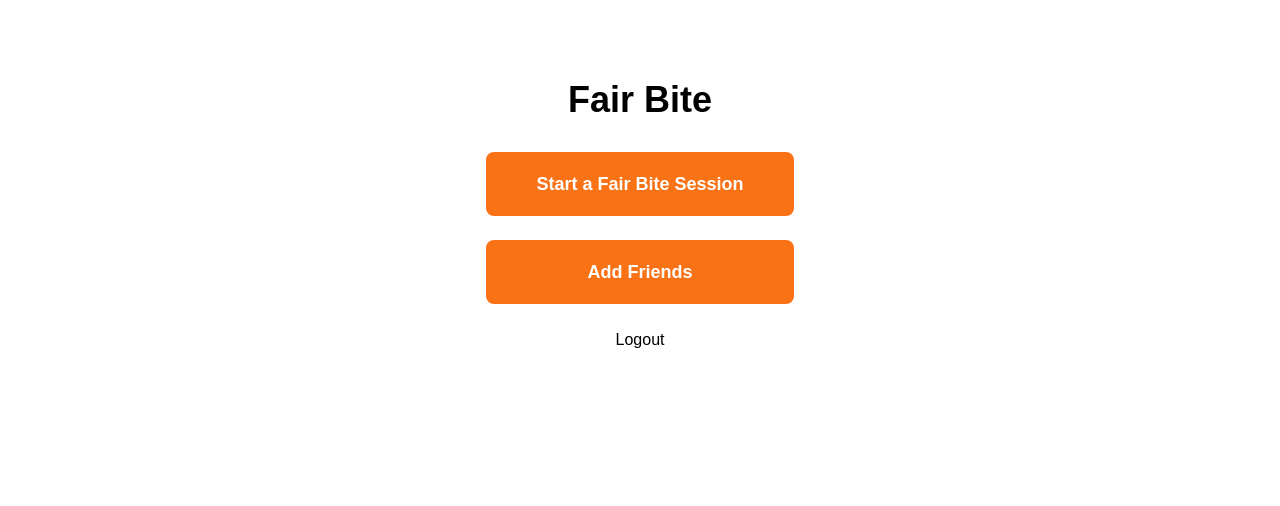
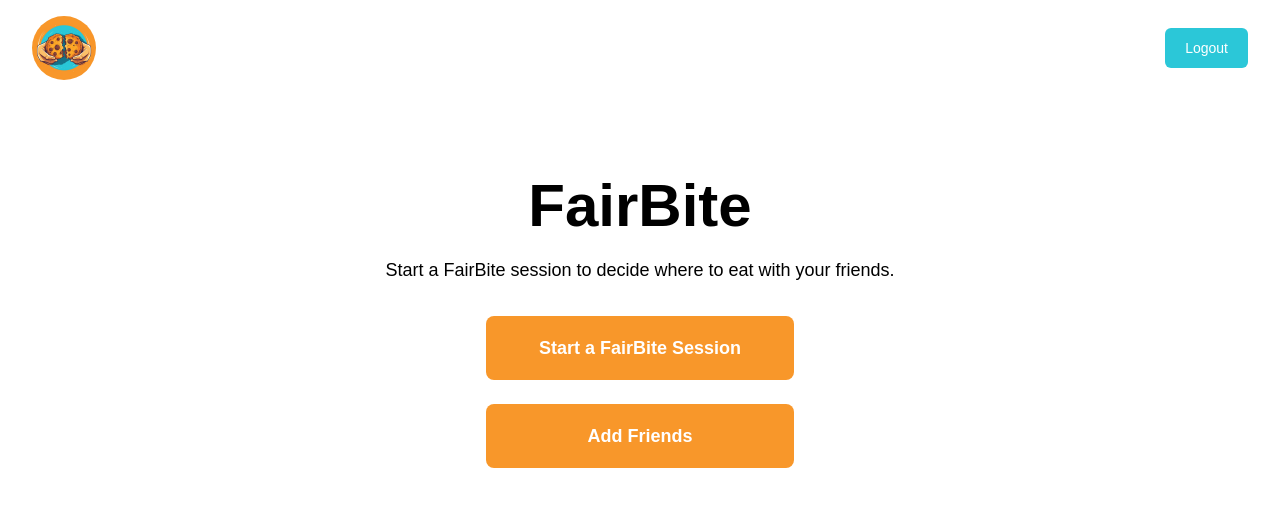
Before and after one commit to gavsidhu/FairBite, a React (Create React App) app in the folder frontend/: page / in a window 1280 px wide. Shown: the top 506 px of the page. Built offline with nearby package versions, Linux system fonts and the light colour scheme; no server answers; sample sign-in values are in the browser's storage.

Commit message:
styling changes

```diff
--- a/frontend/src/components/AddFriendModal.jsx
+++ b/frontend/src/components/AddFriendModal.jsx
@@ -86,7 +86,7 @@ export default function AddFriendModal({ open, setOpen, onFriendAdded }) {
                   </button>
                   <button
                     type="button"
-                    className="inline-flex w-full justify-center rounded-md bg-orange-500 px-3 py-2 text-sm font-semibold text-white shadow-sm hover:bg-indigo-500 focus-visible:outline focus-visible:outline-2 focus-visible:outline-offset-2"
+                    className="inline-flex w-full justify-center rounded-md bg-[#F8972A] px-3 py-2 text-sm font-semibold text-white shadow-sm hover:bg-[#F88C12] focus-visible:outline focus-visible:outline-2 focus-visible:outline-offset-2"
                     onClick={addFriend}
                   >
                     Add
--- a/frontend/src/components/CreateSessionModal.jsx
+++ b/frontend/src/components/CreateSessionModal.jsx
@@ -112,7 +112,7 @@ export default function CreateSessionModal({open, setOpen, friends}) {
                   </button>
                   <button
                     type="button"
-                    className="inline-flex w-full justify-center rounded-md bg-orange-500 px-3 py-2 text-sm font-semibold text-white shadow-sm hover:bg-indigo-500 focus-visible:outline focus-visible:outline-2 focus-visible:outline-offset-2"
+                    className="inline-flex w-full justify-center rounded-md bg-[#F8972A] px-3 py-2 text-sm font-semibold text-white shadow-sm hover:bg-[#F88C12] focus-visible:outline focus-visible:outline-2 focus-visible:outline-offset-2"
                     onClick={startSession}
                   >
                     Start
--- a/frontend/src/page/home.js
+++ b/frontend/src/page/home.js
@@ -3,6 +3,7 @@ import CreateSessionModal from "../components/CreateSessionModal";
 import { useEffect, useState } from "react";
 import useAuth from "../hooks/useAuth";
 import AddFriendModal from "../components/AddFriendModal";
+import Navbar from "../components/Navbar";
 
 export default function Home() {
   const navigate = useNavigate();
@@ -47,6 +48,7 @@ export default function Home() {
 
   return (
     <>
+    <Navbar />
       <CreateSessionModal open={open} setOpen={setOpen} friends={userFriends} />
       <AddFriendModal
         open={openFriendModal}
@@ -54,23 +56,23 @@ export default function Home() {
         onFriendAdded={refreshUserFriends}
       />
       <div className="max-w-3xl mx-auto py-20">
-        <div>
-          <h1 className="text-4xl font-bold text-center">Fair Bite</h1>
+        <div className="space-y-5 text-center">
+          <h1 className="text-6xl font-bold text-center font-display">FairBite</h1>
+          <p className="font-normal text-lg">Start a FairBite session to decide where to eat with your friends.</p>
         </div>
         <div className="w-full flex flex-col space-y-6 py-8">
           <button
             onClick={() => setOpen(true)}
-            className="bg-orange-500 h-16 w-[40%] mx-auto text-white text-lg font-semibold rounded-lg"
+            className="bg-[#F8972A] font-normal h-16 w-[40%] mx-auto text-white text-lg font-semibold rounded-lg"
           >
-            Start a Fair Bite Session
+            Start a FairBite Session
           </button>
           <button
-            className="bg-orange-500 h-16 w-[40%] mx-auto text-white text-lg font-semibold rounded-lg"
+            className="bg-[#F8972A] h-16 w-[40%] mx-auto text-white text-lg font-semibold rounded-lg"
             onClick={() => setOpenFriendModal(true)}
           >
             Add Friends
           </button>
-          <button onClick={logout}>Logout</button>
         </div>
       </div>
     </>
```
